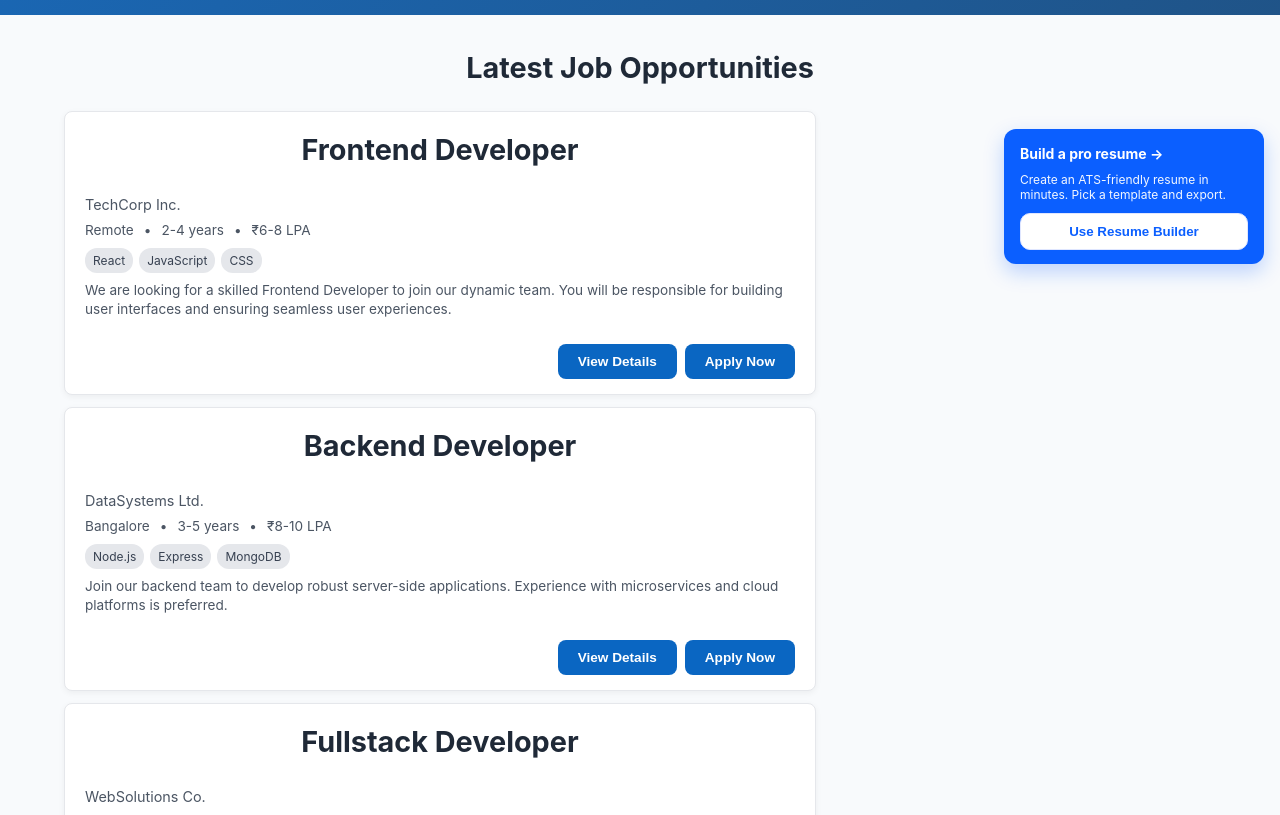
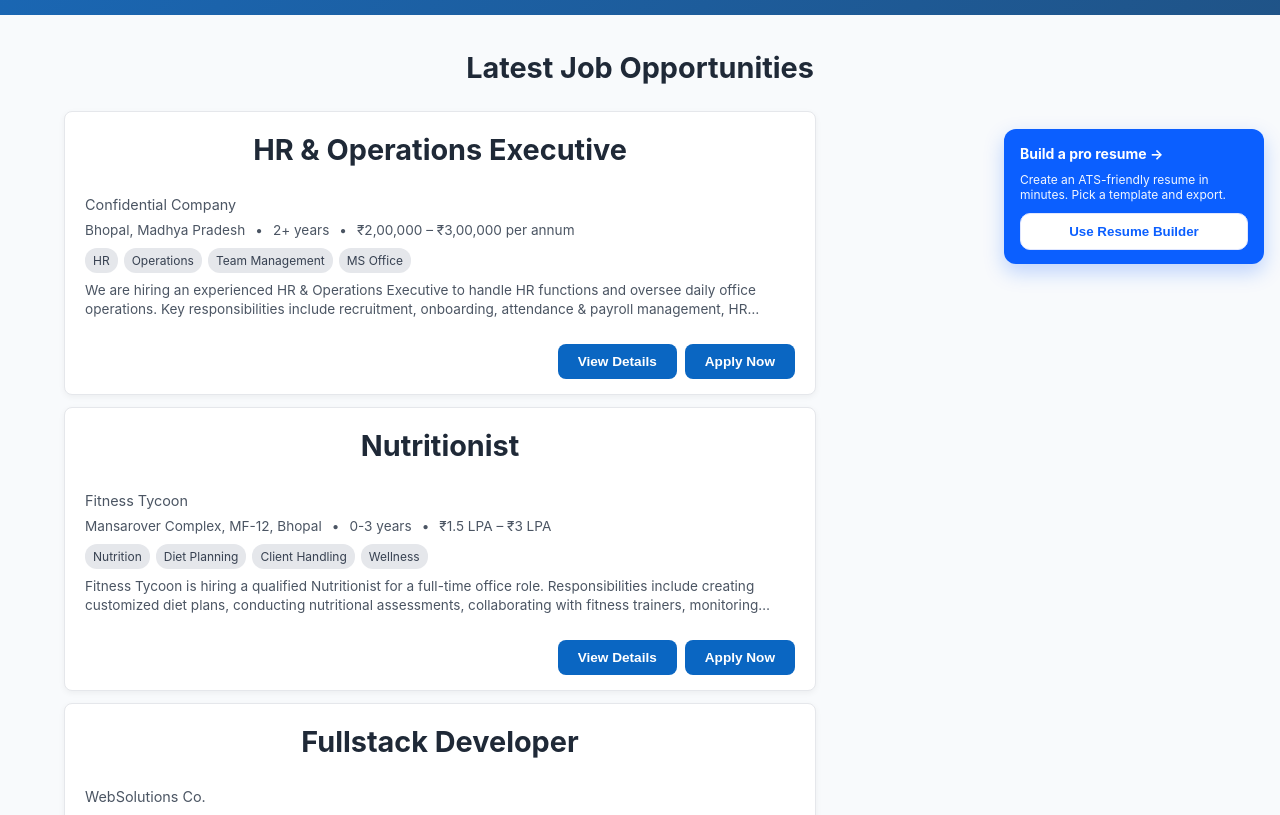
Before and after one commit to sanidhyarc200/Mmtijobs, a React (Vite) app: page / in a window 1280 px wide. Shown: the part 520-1335 px from the top of the page. Built offline with nearby package versions, Linux system fonts and the light colour scheme; grey boxes are pictures that could not be loaded.

Commit message:
jobs added new ones

```diff
--- a/src/pages/LandingPage.jsx
+++ b/src/pages/LandingPage.jsx
@@ -13,23 +13,25 @@ const defaultTitles = [
 const defaultJobs = [
   {
     id: 1,
-    title: 'Frontend Developer',
-    company: 'TechCorp Inc.',
-    location: 'Remote',
-    experience: '2-4 years',
-    salary: '₹6-8 LPA',
-    tags: ['React', 'JavaScript', 'CSS'],
-    description: 'We are looking for a skilled Frontend Developer to join our dynamic team. You will be responsible for building user interfaces and ensuring seamless user experiences.',
+    title: 'HR & Operations Executive',
+    company: 'Confidential Company',
+    location: 'Bhopal, Madhya Pradesh',
+    experience: '2+ years',
+    salary: '₹2,00,000 – ₹3,00,000 per annum',
+    tags: ['HR', 'Operations', 'Team Management', 'MS Office'],
+    description:
+      'We are hiring an experienced HR & Operations Executive to handle HR functions and oversee daily office operations. Key responsibilities include recruitment, onboarding, attendance & payroll management, HR documentation, office coordination, supporting sales teams, creating reports, and ensuring smooth inter-department communication. Required skills: strong team management, communication, HR operations knowledge, MS Office proficiency, and basic understanding of sales processes. Documents required: Experience Certificate, last 3 months’ pay slips, previous company offer letter, Aadhaar & PAN card.',
   },
   {
     id: 2,
-    title: 'Backend Developer',
-    company: 'DataSystems Ltd.',
-    location: 'Bangalore',
-    experience: '3-5 years',
-    salary: '₹8-10 LPA',
-    tags: ['Node.js', 'Express', 'MongoDB'],
-    description: 'Join our backend team to develop robust server-side applications. Experience with microservices and cloud platforms is preferred.',
+    title: 'Nutritionist',
+    company: 'Fitness Tycoon',
+    location: 'Mansarover Complex, MF-12, Bhopal',
+    experience: '0-3 years',
+    salary: '₹1.5 LPA – ₹3 LPA',
+    tags: ['Nutrition', 'Diet Planning', 'Client Handling', 'Wellness'],
+    description:
+      'Fitness Tycoon is hiring a qualified Nutritionist for a full-time office role. Responsibilities include creating customized diet plans, conducting nutritional assessments, collaborating with fitness trainers, monitoring client progress, maintaining records, educating clients on nutrition, and staying updated with latest nutrition research. Required qualifications include a Bachelor’s or Master’s degree in Nutrition/Dietetics, experience in personalized diet planning, and strong understanding of macro & micronutrients. Skills: excellent communication, counseling, knowledge of Indian diets, and basic computer proficiency.',
   },
   {
     id: 3,
```
